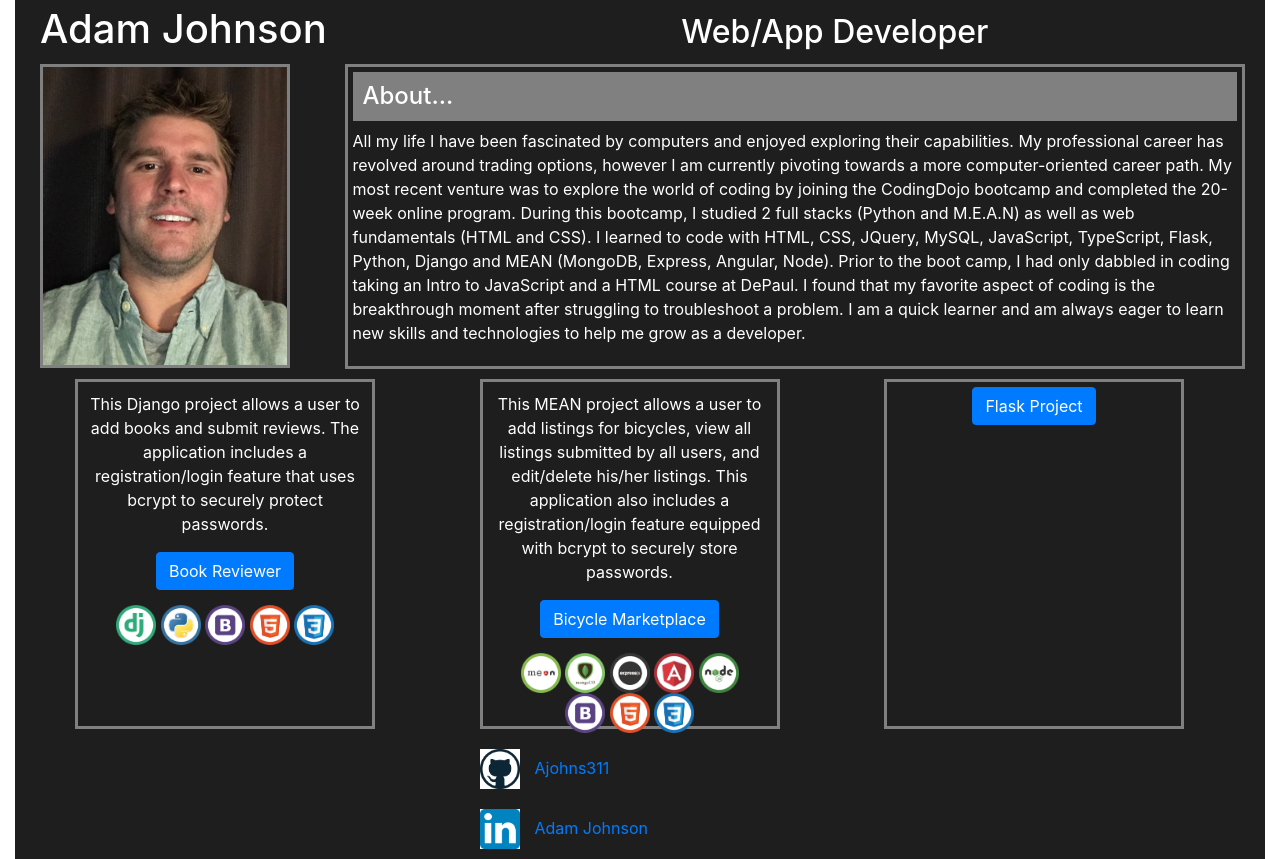
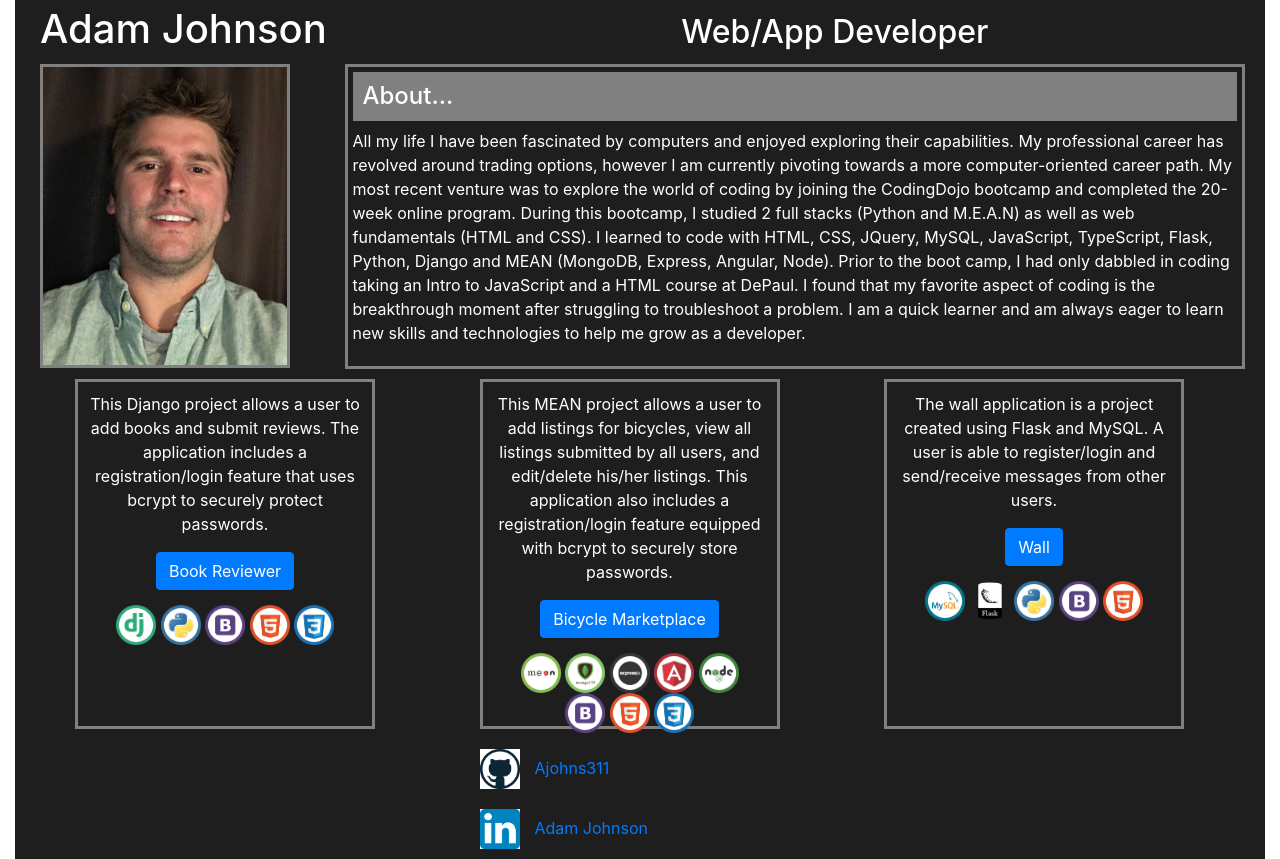
Before and after one commit to ajohns311/ajohns311.github.io, a plain HTML site: page index.html in a window 1280 px wide. Drawn offline with nearby package versions, Linux system fonts and the light colour scheme.

Commit message:
added flask project

```diff
--- a/index.html
+++ b/index.html
@@ -51,7 +51,17 @@
       </div>
     </div>
     <div class="project">
-      <button class="btn btn-primary">Flask Project</button>
+      <div class="projectdesc">
+        <p>The wall application is a project created using Flask and MySQL. A user is able to register/login and send/receive messages from other users.</p>
+      </div>
+      <button class="btn btn-primary" id="wallproject">Wall</button>
+      <div class="tech">
+        <img src="images/mysql.png" alt="MySQL icon" class="techicon">
+        <img src="images/flask.png" alt="Flask icon" class="techicon">
+        <img src="images/python.png" alt="Python icon" class="techicon">
+        <img src="images/bootstrap.png" alt="Bootstrap icon" class="techicon">
+        <img src="images/HTML.png" alt="HTML icon" class="techicon">
+      </div>
     </div>
     <div class="contactfooter">
       <div class="contactblock">
--- a/main.js
+++ b/main.js
@@ -5,4 +5,7 @@ $(document).ready(function () {
   $('#bicycleproject').click(function() {
     window.location.href = "http://18.222.103.84";
   })
+  $('#wallproject').click(function() {
+    window.location.href = "http://18.220.22.219";
+  })
 })
```
Also changed, not shown: images/flask.png (added).
